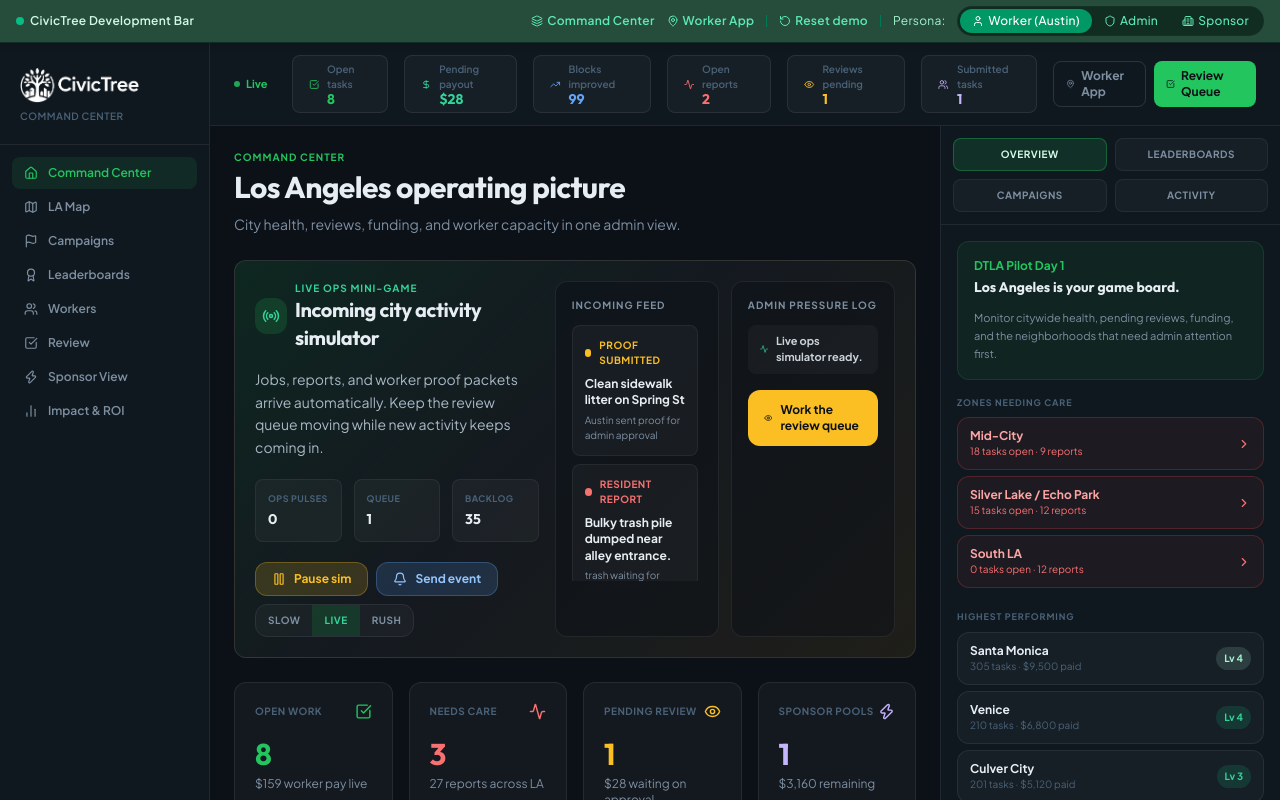
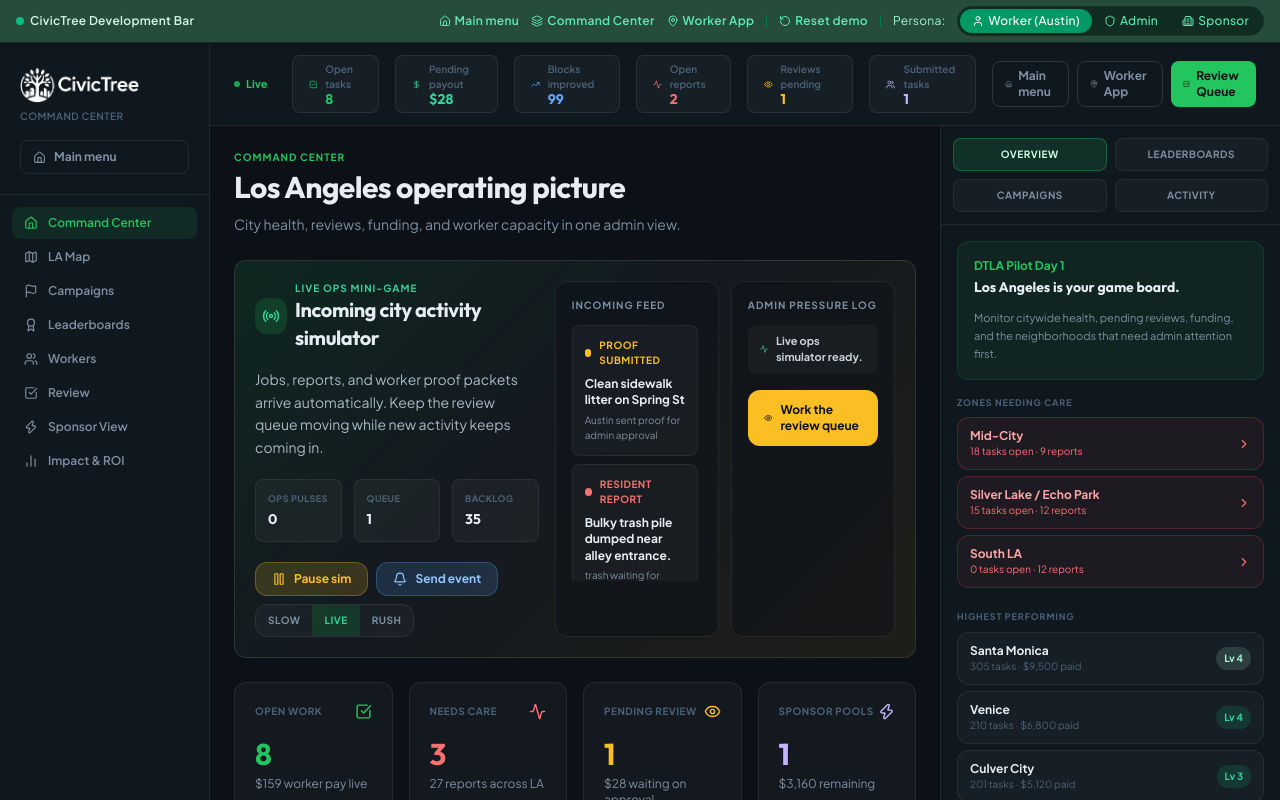
Before and after one commit to RBG-WebDesign/CivicTree, a Next.js app: page /dashboard in a window 1280 px wide. Shown: the top 800 px of the page. Built offline with nearby package versions, Linux system fonts and the light colour scheme.

Commit message:
Add main menu navigation and clean homepage hero

```diff
--- a/src/app/dashboard/page.tsx
+++ b/src/app/dashboard/page.tsx
@@ -405,6 +405,10 @@
             <CivicTreeLogo size="sm" tone="dark" className="h-8 w-[106px]" />
           </Link>
           <p className="text-[10px] font-semibold tracking-wider uppercase" style={{ color: '#4a6278' }}>Command Center</p>
+          <Link href="/" className="mt-4 flex items-center gap-2 rounded-lg px-3 py-2 text-xs font-bold transition-all hover:bg-white/5" style={{ color: '#7d8fa1', border: '1px solid rgba(255,255,255,0.08)' }}>
+            <Home size={13} />
+            Main menu
+          </Link>
         </div>
 
         {/* Nav */}
@@ -471,6 +475,10 @@
             </div>
           ))}
           <div className="ml-auto flex gap-2">
+            <Link href="/" className="flex items-center gap-1.5 px-3 py-1.5 rounded-lg text-xs font-bold border transition-all hover:bg-white/5" style={{ borderColor: 'rgba(255,255,255,0.12)', color: '#7d8fa1' }}>
+              <Home size={12} />
+              Main menu
+            </Link>
             <Link href="/worker/today" className="flex items-center gap-1.5 px-3 py-1.5 rounded-lg text-xs font-bold border transition-all hover:bg-white/5" style={{ borderColor: 'rgba(255,255,255,0.12)', color: '#7d8fa1' }}>
               <MapPin size={12} />
               Worker App
--- a/src/app/page.tsx
+++ b/src/app/page.tsx
@@ -227,15 +227,6 @@
                 </div>
               </div>
             </div>
-            <div className="absolute -bottom-7 left-5 flex items-center gap-3 rounded-lg border border-[#dfe7dc] bg-white p-4 shadow-[0_20px_55px_rgba(19,48,36,0.16)] md:-left-6">
-              <div className="flex h-12 w-12 items-center justify-center rounded-lg bg-[#e4f3e8] text-[#1b4332]">
-                <ShieldCheck size={24} />
-              </div>
-              <div>
-                <div className="text-sm font-black text-[#10281d]">Task verified</div>
-                <div className="mt-1 text-xs font-semibold text-[#66756a]">Tree care submitted near Madison Ave</div>
-              </div>
-            </div>
           </div>
         </div>
       </section>
--- a/src/app/worker/map/page.tsx
+++ b/src/app/worker/map/page.tsx
@@ -16,6 +16,7 @@
   Calendar,
   ChevronDown,
   Clock3,
+  Home,
   List,
   LocateFixed,
   Lock,
@@ -153,6 +154,7 @@
         </Link>
 
         <nav className="hidden items-center gap-10 text-sm font-black text-[#101814] lg:flex">
+          <Link href="/" className="hover:text-[#067333]">Main menu</Link>
           <Link href="/how-it-works" className="hover:text-[#067333]">How it works</Link>
           <Link href="/earn" className="hover:text-[#067333]">Earn</Link>
           <Link href="/for-cities" className="hover:text-[#067333]">For Cities</Link>
@@ -160,6 +162,13 @@
         </nav>
 
         <div className="flex items-center gap-3">
+          <Link
+            href="/"
+            className="hidden h-11 items-center gap-2 rounded-xl border border-[#e2e5de] bg-white px-4 text-xs font-black text-[#197243] shadow-sm transition hover:bg-[#f7f8f4] md:inline-flex lg:hidden"
+          >
+            <Home size={15} />
+            Main menu
+          </Link>
           <div className="hidden rounded-2xl border border-[#e2e5de] bg-[#f7f8f4] p-1 md:flex">
             <button
               type="button"
--- a/src/components/RoleSwitcher.tsx
+++ b/src/components/RoleSwitcher.tsx
@@ -3,7 +3,7 @@
 
 import Link from 'next/link';
 import { usePathname, useRouter } from 'next/navigation';
-import { Shield, User as UserIcon, Layers, MapPin, Building2 } from 'lucide-react';
+import { Shield, User as UserIcon, Layers, MapPin, Building2, Home } from 'lucide-react';
 import { useDemoStore } from '@/lib/demo/store';
 import { useHydrated } from '@/lib/demo/hooks';
 import type { Role } from '@/lib/demo/types';
@@ -44,6 +44,10 @@
       </div>
 
       <div className="flex items-center gap-3">
+        <Link href="/" className="flex items-center gap-1 text-emerald-300 hover:text-white transition-colors font-semibold">
+          <Home size={12} />
+          Main menu
+        </Link>
         <Link href="/dashboard" className="flex items-center gap-1 text-emerald-300 hover:text-white transition-colors font-semibold">
           <Layers size={12} />
           Command Center
--- a/src/components/WorkerNav.tsx
+++ b/src/components/WorkerNav.tsx
@@ -3,12 +3,13 @@
 
 import Link from 'next/link';
 import { usePathname } from 'next/navigation';
-import { Shield, Map, AlertCircle, DollarSign, User } from 'lucide-react';
+import { Shield, Map, AlertCircle, DollarSign, User, Home } from 'lucide-react';
 
 export default function WorkerNav() {
   const pathname = usePathname();
 
   const navItems = [
+    { name: 'Menu', path: '/', icon: Home },
     { name: 'Today', path: '/worker/today', icon: Shield },
     { name: 'Map', path: '/worker/map', icon: Map },
     { name: 'Report', path: '/worker/report', icon: AlertCircle },
```
